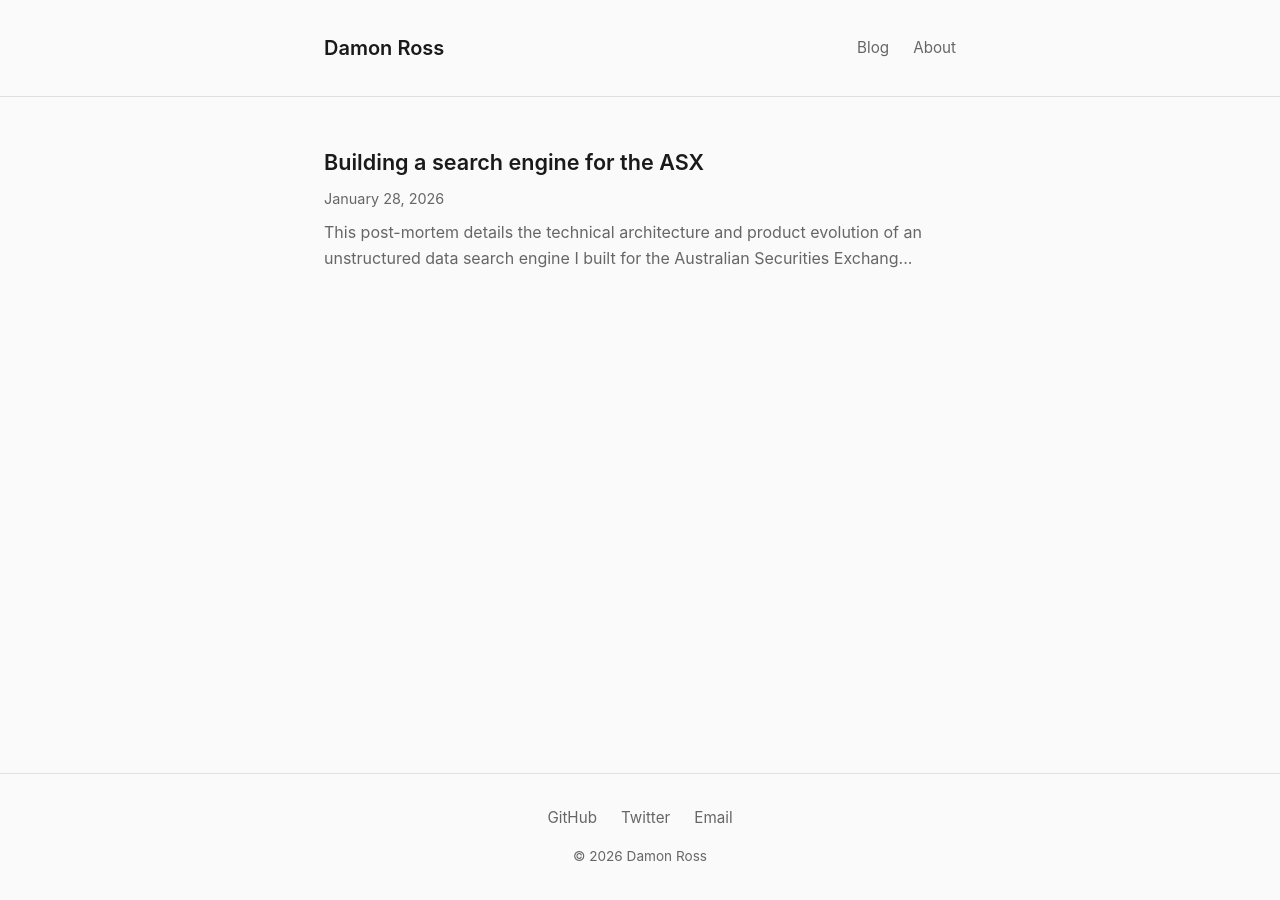
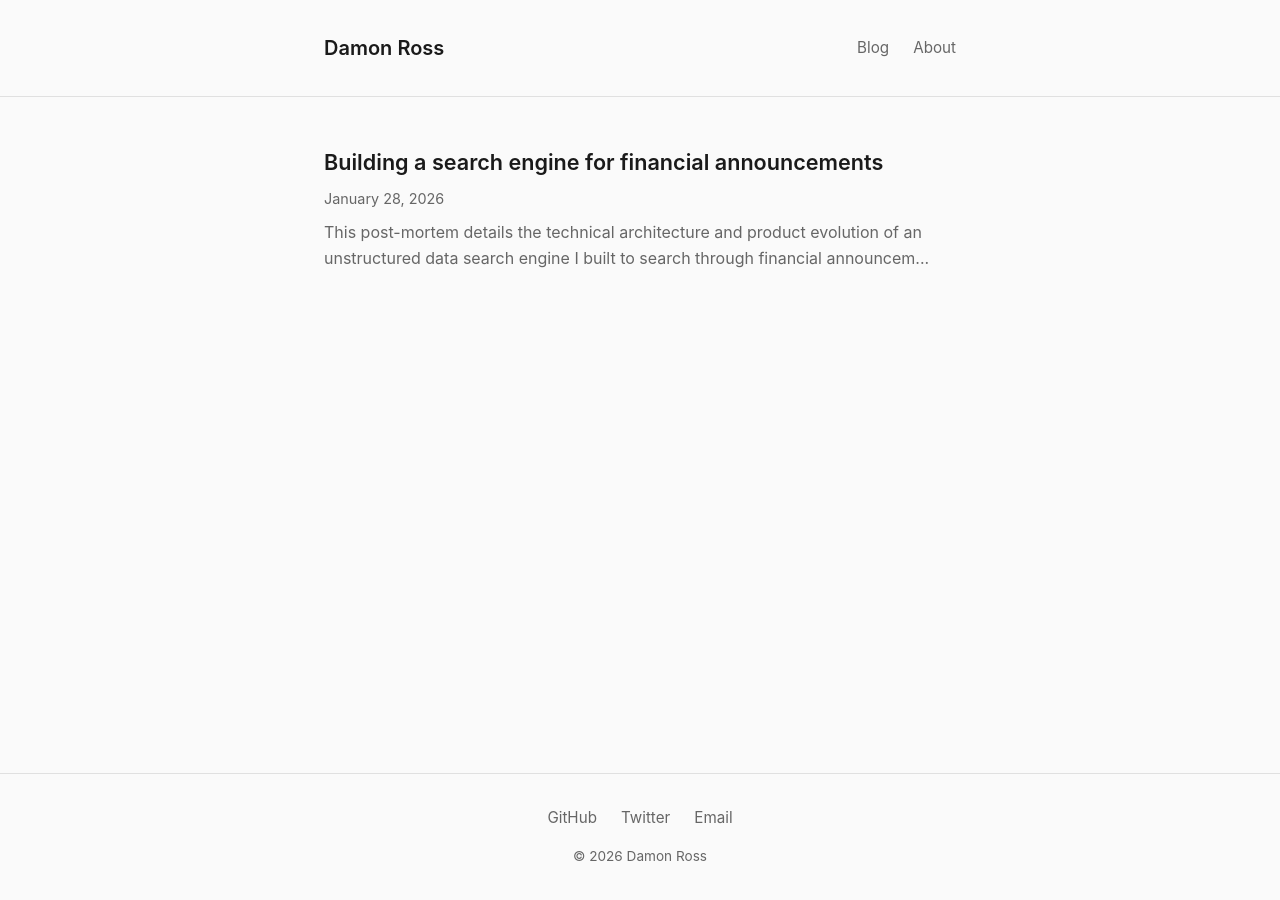
Before and after one commit to damonphilipross/damonphilipross.github.io, a Jekyll site: the page built from index.html, in a window 1280 px wide. Built offline with Jekyll 4.4.1, drawn with Linux system fonts in a browser that asks for light colours.

Commit message:
update post title and description for clarity on ASX search engine project

```diff
--- a/_posts/2025-01-22-building-a-search-engine-for-the-asx.md
+++ b/_posts/2025-01-22-building-a-search-engine-for-the-asx.md
@@ -1,10 +1,10 @@
 ---
 layout: post
-title: Building a search engine for the ASX
+title: Building a search engine for financial announcements
 date: 2026-01-28
 ---
 
-This post-mortem details the technical architecture and product evolution of an unstructured data search engine I built for the Australian Securities Exchange (ASX).
+This post-mortem details the technical architecture and product evolution of an unstructured data search engine I built to search through financial announcements on the ASX.
 
 ## Problem Discovery
 
```
